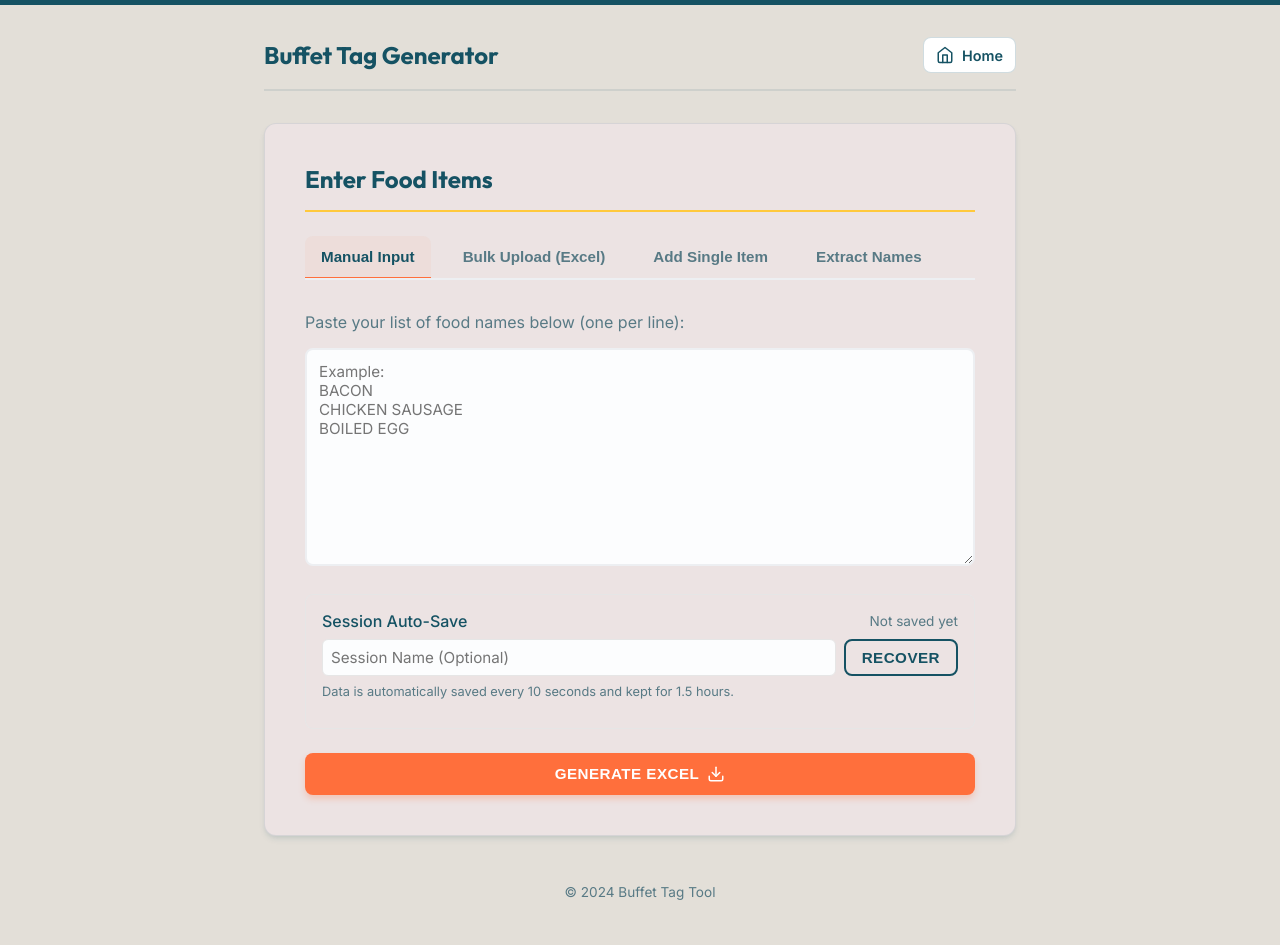
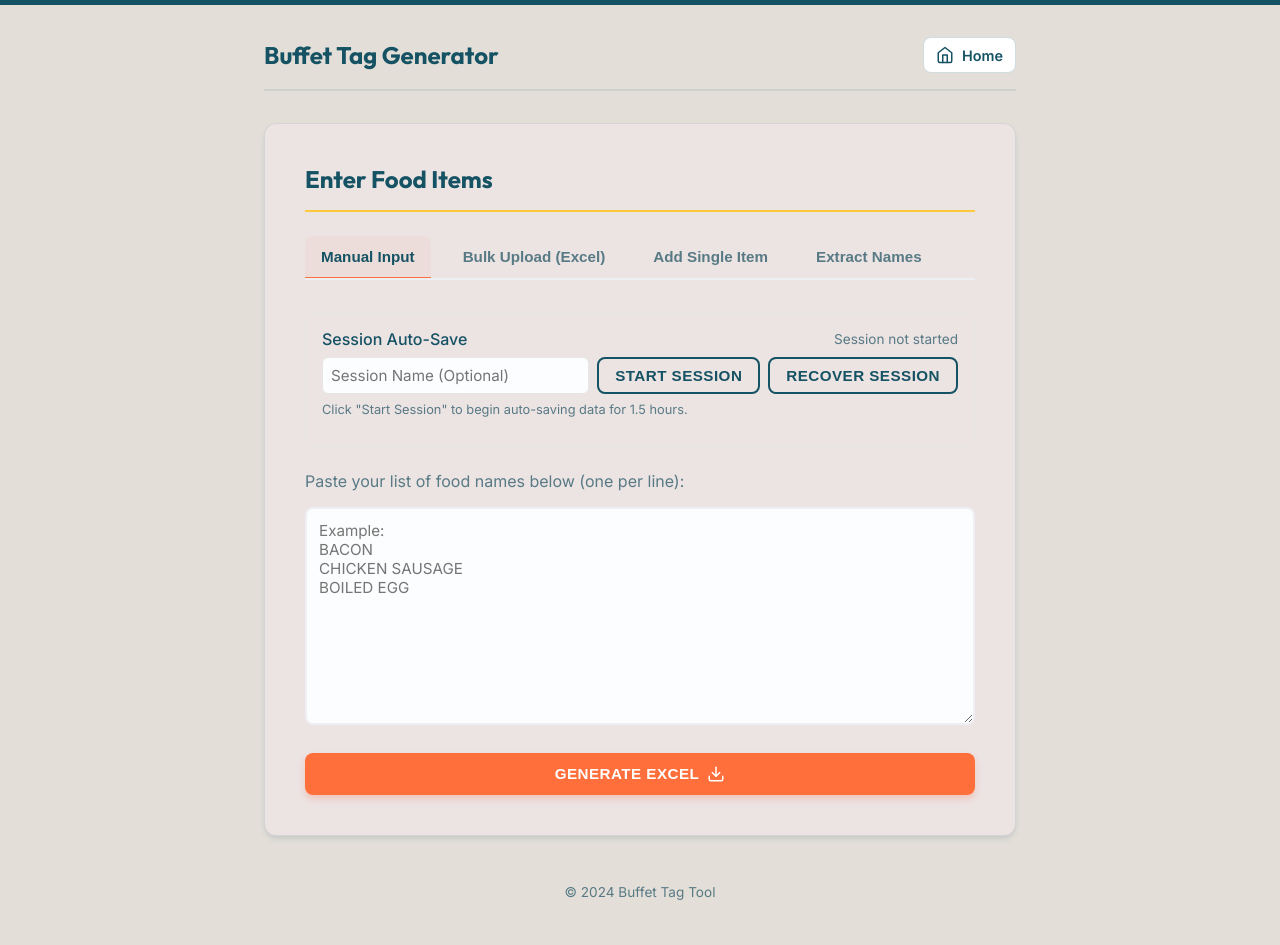
Before and after one commit to Naim120/Buffet-Tag-Excel-Generator, a Flask app: page / in a window 1280 px wide. Run offline with Flask 3, Linux system fonts and the light colour scheme.

Commit message:
fix: refine session UI and prevent unintentional auto-save overwrite

```diff
--- a/templates/index.html
+++ b/templates/index.html
@@ -12,26 +12,32 @@
     </div>
 
     <div id="manual" class="tab-content active">
+        <!-- Session Auto-Save UI -->
+        <div
+            style="background-color: var(--surface); padding: 1rem; border-radius: var(--radius-md); margin-bottom: 1.5rem; border: 1px solid var(--border);">
+            <div style="display: flex; justify-content: space-between; align-items: center; margin-bottom: 0.5rem;">
+                <span style="font-weight: 500; color: var(--text-main);">Session Auto-Save</span>
+                <span id="save_status" style="font-size: 0.85rem; color: var(--text-muted);">Session not started</span>
+            </div>
+            <div style="display: flex; gap: 0.5rem; align-items: stretch; flex-wrap: wrap;">
+                <input type="text" id="session_name_input" placeholder="Session Name (Optional)"
+                    style="flex: 1; padding: 0.5rem; border: 1px solid var(--border); border-radius: var(--radius-sm); min-width: 200px;">
+                <button type="button" class="btn secondary" onclick="startSession()"
+                    style="padding: 0.5rem 1rem; margin: 0;">Start Session</button>
+                <button type="button" class="btn secondary" onclick="recoverSession()"
+                    style="padding: 0.5rem 1rem; margin: 0;">Recover Session</button>
+                <input type="hidden" id="current_session_full_name" value="">
+            </div>
+            <p style="font-size: 0.8rem; color: var(--text-muted); margin-top: 0.5rem;">Click "Start Session" to begin
+                auto-saving data for 1.5 hours.</p>
+        </div>
+
         <p style="color: var(--text-muted); margin-bottom: 1rem;">Paste your list of food names below (one per line):
         </p>
         <form method="POST" action="/">
             <div class="form-group">
                 <textarea name="food_list" id="manual_food_list" rows="10"
                     placeholder="Example:&#10;BACON&#10;CHICKEN SAUSAGE&#10;BOILED EGG"></textarea>
-            </div>
-
-            <!-- Session Auto-Save UI -->
-            <div style="background-color: var(--surface); padding: 1rem; border-radius: var(--radius-md); margin-bottom: 1.5rem; border: 1px solid var(--border);">
-                <div style="display: flex; justify-content: space-between; align-items: center; margin-bottom: 0.5rem;">
-                    <span style="font-weight: 500; color: var(--text-main);">Session Auto-Save</span>
-                    <span id="save_status" style="font-size: 0.85rem; color: var(--text-muted);">Not saved yet</span>
-                </div>
-                <div style="display: flex; gap: 0.5rem; align-items: stretch;">
-                    <input type="text" id="session_name_input" placeholder="Session Name (Optional)" style="flex: 1; padding: 0.5rem; border: 1px solid var(--border); border-radius: var(--radius-sm);">
-                    <button type="button" class="btn secondary" onclick="recoverSession()" style="padding: 0.5rem 1rem; margin: 0; min-height: 100%;">Recover</button>
-                    <input type="hidden" id="current_session_full_name" value="">
-                </div>
-                <p style="font-size: 0.8rem; color: var(--text-muted); margin-top: 0.5rem;">Data is automatically saved every 10 seconds and kept for 1.5 hours.</p>
             </div>
 
             <button type="submit" class="btn primary">
@@ -226,13 +232,24 @@
 
     // --- Session Auto-Save Logic ---
     let lastSavedContent = "";
+    let isSessionActive = false;
 
     function setupAutoSave() {
-        // Save every 10 seconds if content changed
+        // Interval runs every 10 seconds, but save action aborts if session not active
         setInterval(saveSession, 10000);
     }
 
+    async function startSession() {
+        isSessionActive = true;
+        document.getElementById('save_status').textContent = "Session started. Saving...";
+        document.getElementById('save_status').style.color = "var(--brand-teal)";
+        // Immediately trigger the first save
+        await saveSession();
+    }
+
     async function saveSession() {
+        if (!isSessionActive) return;
+
         const foodList = document.getElementById('manual_food_list').value;
         const sessionNameInput = document.getElementById('session_name_input').value;
 
@@ -256,6 +273,7 @@
                 const data = await response.json();
                 const now = new Date();
                 statusLabel.textContent = `Saved at ${now.toLocaleTimeString()}`;
+                statusLabel.style.color = "var(--text-muted)";
 
                 // If user didn't provide a name, server generated one, let's keep it in the hidden field
                 // so we don't keep creating new random sessions on every save.
@@ -301,7 +319,9 @@
                 document.getElementById('manual_food_list').value = data.data.food_list;
                 lastSavedContent = data.data.food_list; // Sync
 
-                statusLabel.textContent = "Session recovered!";
+                // Set session active so we auto-save future edits to this recovered session
+                isSessionActive = true;
+                statusLabel.textContent = "Session recovered! Auto-saving...";
                 statusLabel.style.color = "var(--brand-teal)";
 
                 // Briefly flash the textarea
@@ -310,7 +330,7 @@
                 setTimeout(() => ta.style.backgroundColor = "", 500);
             } else {
                 alert(data.error || "Failed to recover session.");
-                statusLabel.textContent = "Recovery failed";
+                statusLabel.textContent = "Recovery failed (Start a new session)";
             }
         } catch (error) {
             console.error("Recover error:", error);
```
